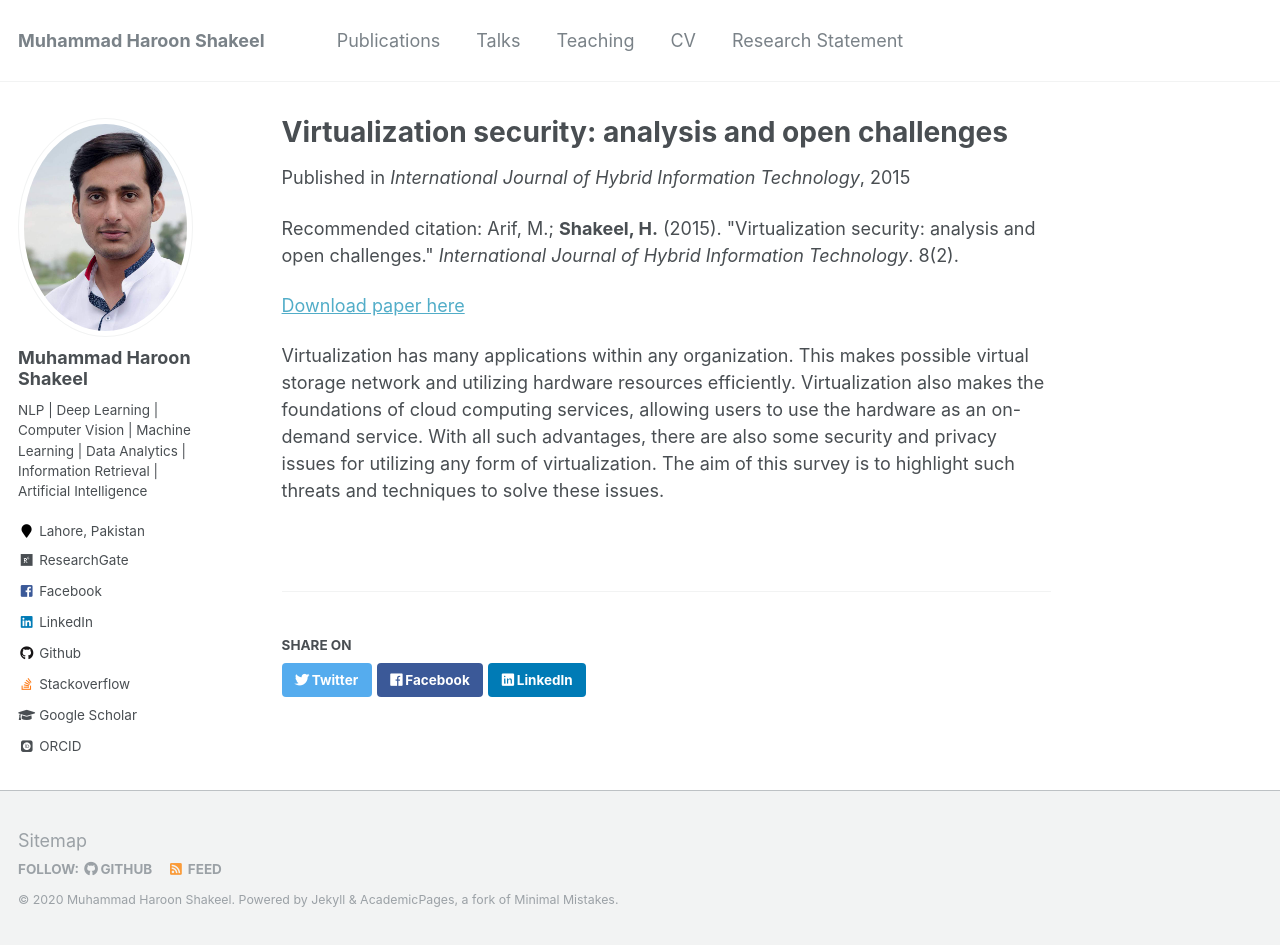
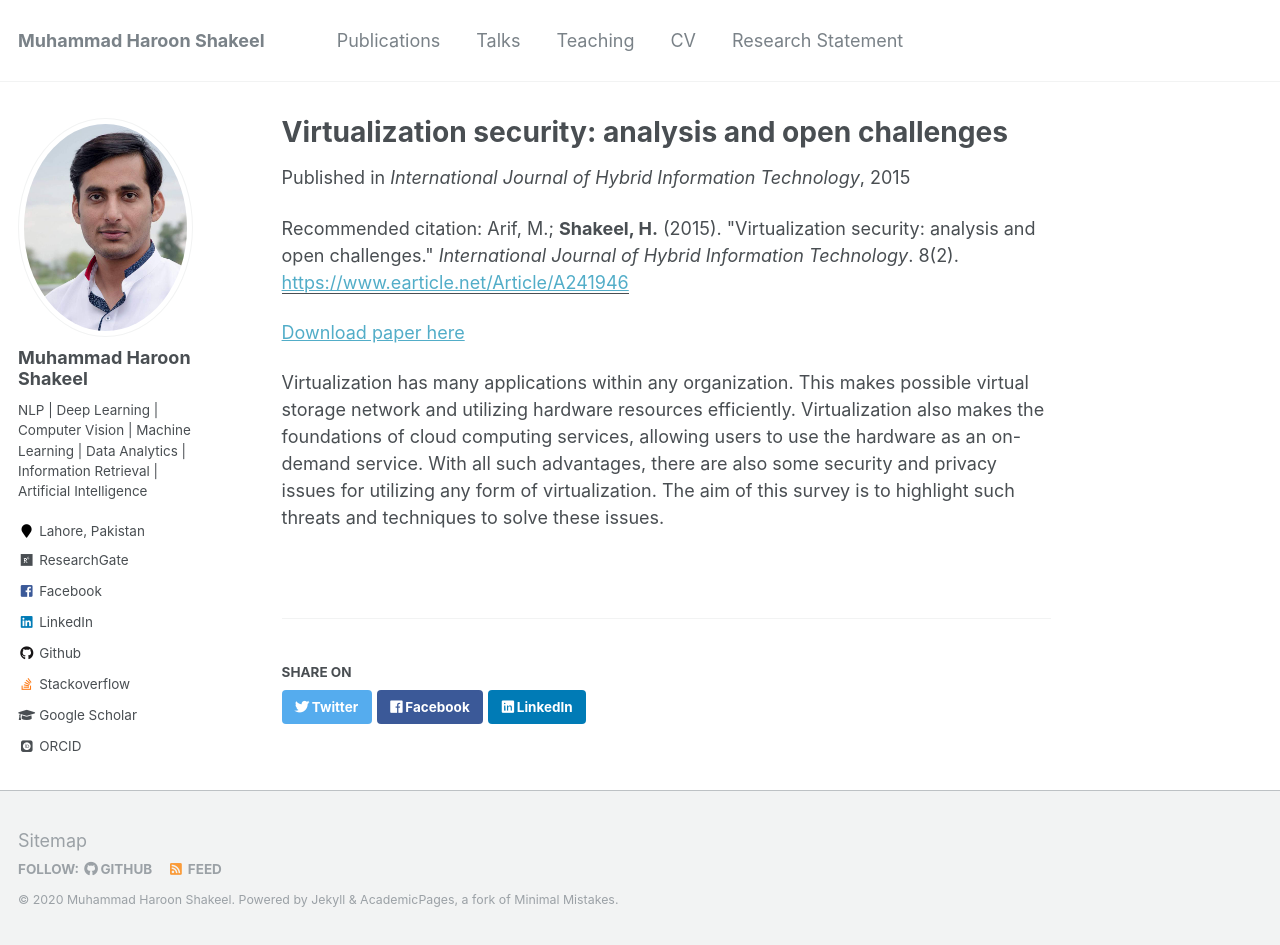
Before and after one commit to haroonshakeel/haroonshakeel.github.io, a Jekyll site: the page built from _publications/2015-virtualization_security.md, in a window 1280 px wide and 945 px high. Built offline with Jekyll 4.4.1, drawn with Linux system fonts in a browser that asks for light colours; some web fonts are replaced; some of the changed lines change nothing that is shown.

Commit message:
Update 2015-virtualization_security.md

```diff
--- a/_publications/2015-virtualization_security.md
+++ b/_publications/2015-virtualization_security.md
@@ -5,7 +5,7 @@ permalink: /publication/10/6/2015-virtualization_security
 excerpt:
 date: 10/6/2015
 venue: 'International Journal of Hybrid Information Technology'
-paperurl:
+paperurl: 'https://www.earticle.net/Article/A241946'
 citation: 'Arif, M.; <strong>Shakeel, H.</strong> (2015). &quot;Virtualization security: analysis and open challenges.&quot; <i>International Journal of Hybrid Information Technology</i>. 8(2).'
 ---
 
```
